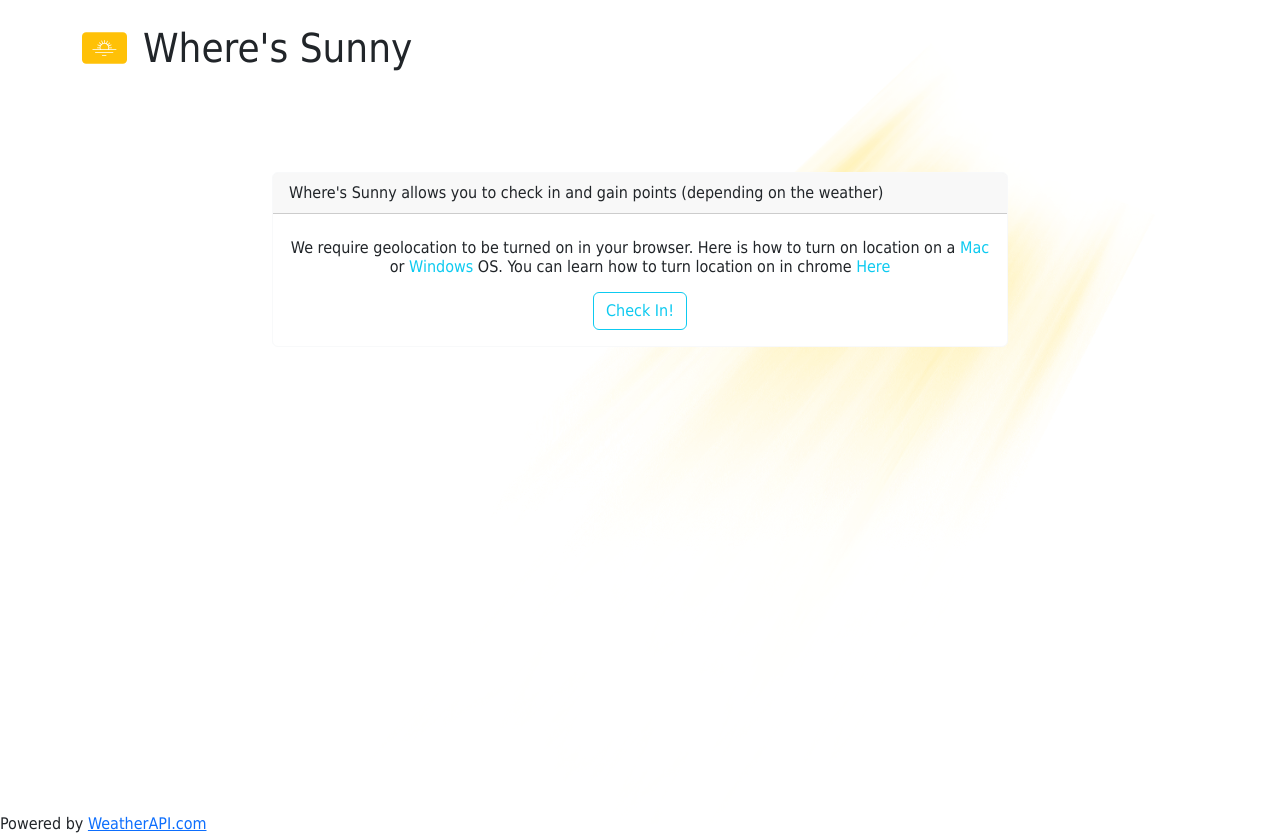
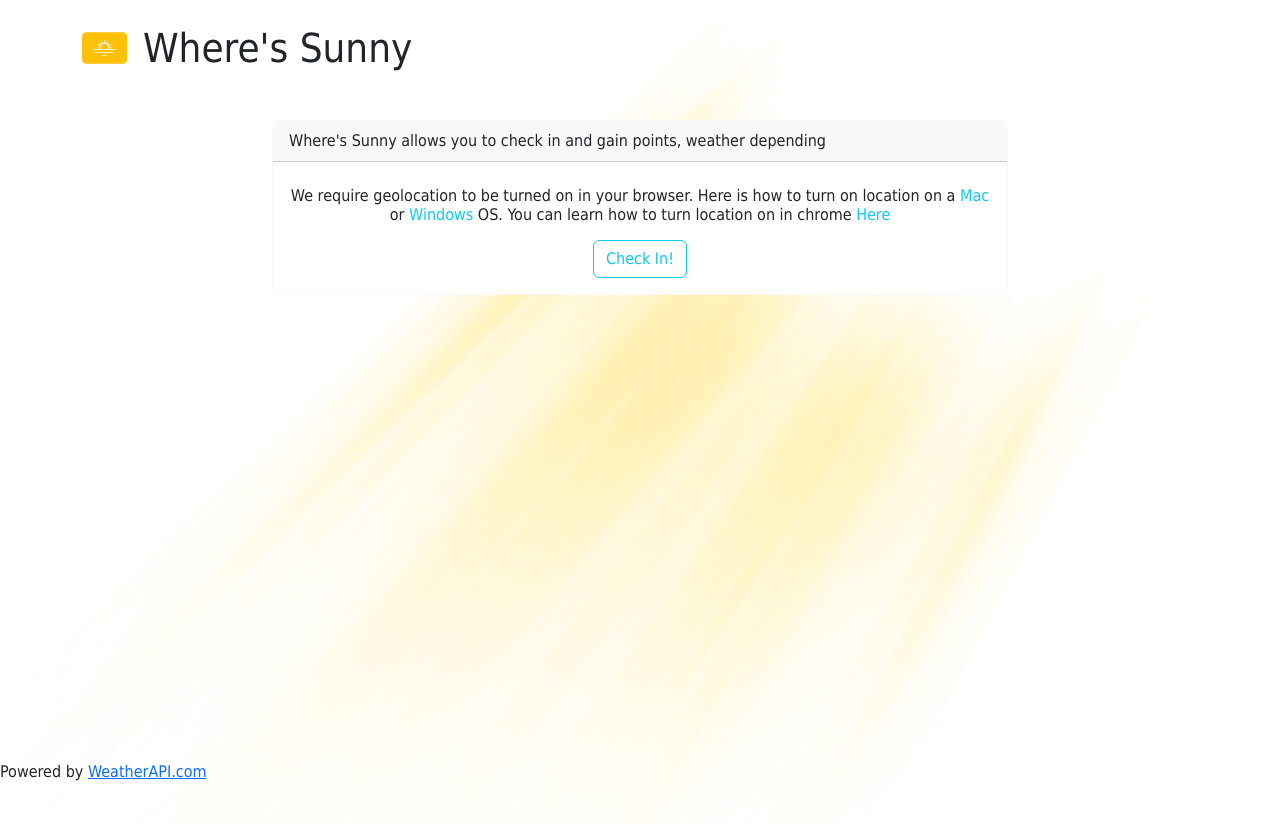
Before and after one commit to espressoGoddess/wheres_sunny, a React (Create React App) app: page / in a window 1280 px wide. Built offline with nearby package versions, Linux system fonts and the light colour scheme.

Commit message:
Remove all unneccesary css to utilize bootstrap classes

```diff
--- a/src/Components/App/App.css
+++ b/src/Components/App/App.css
@@ -4,7 +4,8 @@
 
 .App {
   background-image: url('../../sun.png');
-  background-size: cover;
+  background-size: 180%;
+  background-position: 90% 5%;
   height: 100vh;
 }
 
@@ -12,3 +13,9 @@ img {
   height: 37px;
   width: auto;
 }
+
+footer {
+  position: fixed;
+  bottom: 0;
+  width: 100%;
+}
--- a/src/Components/Home/Home.css
+++ b/src/Components/Home/Home.css
@@ -1,10 +1,3 @@
-.Home {
-    margin-top: 100px;
-    text-align: center;
-    height: 80vh;
-    width: 100vw;
-}
-
 @keyframes spinner {
     0% {
       transform: rotate(0deg);
--- a/src/Components/Home/Home.js
+++ b/src/Components/Home/Home.js
@@ -8,12 +8,12 @@ export default function Home({ setLocation }) {
   const [error, setError] = useState(false);
 
   return (
-    <Container className='Home'>
+    <Container className='text-center'>
       <Row>
         <Col md={{span: 8, offset: 2}}>
-          <Card border='light'>
+          <Card border='light mt-5'>
               <Card.Header className='text-start'>
-                Where's Sunny allows you to check in and gain points (depending on the weather)
+                Where's Sunny allows you to check in and gain points, weather depending
               </Card.Header>
             <Card.Body>
               <Card.Subtitle className='mt-2 mb-2'>
--- a/src/Components/Stats/Stats.js
+++ b/src/Components/Stats/Stats.js
@@ -1,4 +1,3 @@
-import './Stats.css';
 import React, { useEffect, useState } from 'react';
 import { useHistory } from 'react-router-dom';
 import DetailedStatsLog from '../DetailedStatsLog/DetailedStatsLog';
@@ -42,7 +41,7 @@ export default function Stats() {
   }
 
   return (
-    <Container className='Stats text-center'>
+    <Container className='text-center'>
       <Row>
         <Col md={{span: 8, offset: 2}}>
           <Card border='light' className='mt-5'>
@@ -52,19 +51,19 @@ export default function Stats() {
               className='mb-3'
               fill
             >
-              <Tab eventKey='sunny' title={<span className='display-2'>☀️</span>}>
+              <Tab eventKey='sunny' title={<span className='display-4'>☀️</span>}>
                   {!weatherSpecificRows('sunny').length ? (<p>Whoops, Try going to the desert 🏜️</p>) : (<DetailedStatsLog logs={weatherSpecificRows('sunny')}/>)}
               </Tab>
-              <Tab eventKey='cloudy' title={<span className='display-2'>🌤️</span>}>
+              <Tab eventKey='cloudy' title={<span className='display-4'>🌤️</span>}>
                 {!weatherSpecificRows('cloudy').length ? (<p>Whoops, Try going to Washington 🌲</p>) : (<DetailedStatsLog logs={weatherSpecificRows('cloudy')}/>)}
               </Tab>
-              <Tab eventKey='overcast' title={<span className='display-2'>☁️</span>}>
+              <Tab eventKey='overcast' title={<span className='display-4'>☁️</span>}>
                 {!weatherSpecificRows('overcast').length ? (<p>Whoops, Try going to Washington 🌲</p>) : (<DetailedStatsLog logs={weatherSpecificRows('overcast')}/>)}
               </Tab>
-              <Tab eventKey='rain' title={<span className='display-2'>🌧️</span>}>
+              <Tab eventKey='rain' title={<span className='display-4'>🌧️</span>}>
                 {!weatherSpecificRows('rain').length ? (<p>Whoops, Try going to the rainforest 💧</p>) : (<DetailedStatsLog logs={weatherSpecificRows('rain')}/>)}
               </Tab>
-              <Tab eventKey='snow' title={<span className='display-2'>🌨️</span>}>
+              <Tab eventKey='snow' title={<span className='display-4'>🌨️</span>}>
                 {!weatherSpecificRows('snow').length ? (<p>Whoops, Try going to Antarctica ❄️</p>) : (<DetailedStatsLog logs={weatherSpecificRows('snow')}/>)}
               </Tab>
             </Tabs>) : null}
--- a/src/Components/Success/Success.js
+++ b/src/Components/Success/Success.js
@@ -1,4 +1,3 @@
-import './Success.css';
 import React, { useEffect, useState } from 'react';
 import { useHistory } from 'react-router-dom';
 import { DateTime } from 'luxon';
```
Also changed, not shown: src/Components/Stats/Stats.css (deleted), src/Components/Success/Success.css (deleted).
